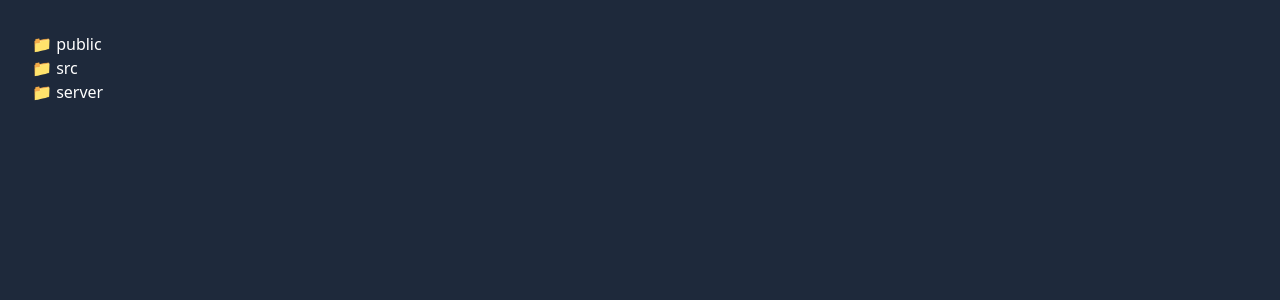
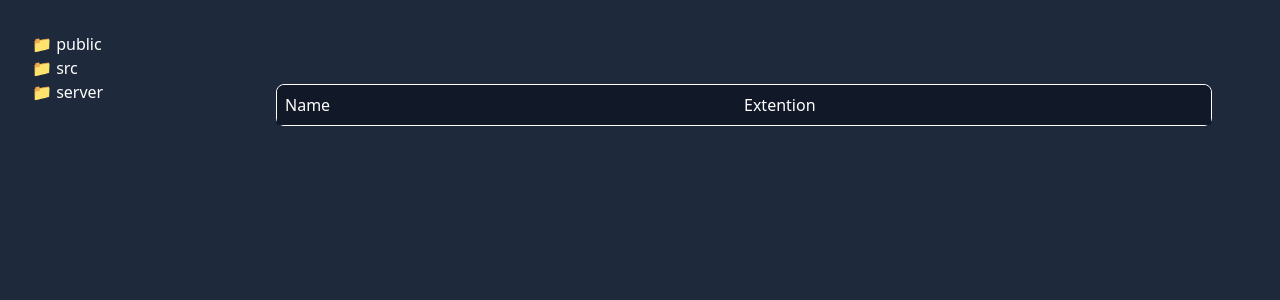
Before and after one commit to pricope-marius-andrei/FileBrowser, a React (Vite) app in the folder FileBrowser/: page / in a window 1280 px wide. Shown: the top 300 px of the page. Built offline with nearby package versions, Linux system fonts and the light colour scheme.

Commit message:
focus on the folder when click from the right side. it doesnt works when the folder is closed

```diff
--- a/FileBrowser/package.json
+++ b/FileBrowser/package.json
@@ -14,14 +14,17 @@
     "@heroicons/react": "^2.1.5",
     "@reduxjs/toolkit": "^2.2.7",
     "heroicons": "^2.1.5",
+    "json-edit-react": "^1.15.5",
     "react": "^18.3.1",
     "react-dom": "^18.3.1",
+    "react-json-editor-ajrm": "^2.5.14",
     "react-redux": "^9.1.2"
   },
   "devDependencies": {
     "@eslint/js": "^9.8.0",
     "@types/react": "^18.3.3",
     "@types/react-dom": "^18.3.0",
+    "@types/react-json-editor-ajrm": "^2.5.6",
     "@vitejs/plugin-react": "^4.3.1",
     "autoprefixer": "^10.4.20",
     "eslint": "^9.8.0",
--- a/FileBrowser/src/components/FileBrowser/TreeView/File/index.tsx
+++ b/FileBrowser/src/components/FileBrowser/TreeView/File/index.tsx
@@ -8,6 +8,7 @@ import { RootState } from "../../../../state/store";
 export const File = ({name, path}:any) => {
 
     const {setActivePath, setCurrentItem} = useContext(FileBrowserContext);
+
     const reduxFileBrowserData = useSelector((state:RootState) => state.fileBrowser);
 
     const localStorageFileBrowserData = localStorage.getItem("fileBrowserData");
--- a/FileBrowser/src/components/FileBrowser/TreeView/Folder/index.tsx
+++ b/FileBrowser/src/components/FileBrowser/TreeView/Folder/index.tsx
@@ -1,25 +1,39 @@
-import { Disclosure } from "@headlessui/react";
-import { useContext, useState } from "react";
+import { Disclosure, DisclosureButton, DisclosurePanel } from "@headlessui/react";
+import { useContext, useEffect, useRef, useState } from "react";
 import { File } from "../File";
 import { FileBrowserContext } from "../../../../contexts/fileBrowserContext";
 import { getActiveItem } from "../../../../utils/treeNavigation";
 import ActionsPopover from "../../../ActionsPopover";
+import { useSelector } from "react-redux";
+import { RootState } from "../../../../state/store";
 
-export const Folder = ({ name, path, items }: any) => {
-  const { setActivePath, setCurrentItem } = useContext(FileBrowserContext);
+export const Folder = ({name, path, items }: any) => {
+  const { setActivePath, setCurrentItem, currentItem, setCurrentItemRef } = useContext(FileBrowserContext);
+  const folderRef = useRef(null);
+  const reduxFileBrowserData = useSelector((state:RootState) => state.fileBrowser);
+
   const localStorageFileBrowserData = localStorage.getItem("fileBrowserData");
   const fileBrowserData = localStorageFileBrowserData
     ? JSON.parse(localStorageFileBrowserData)
-    : null;
+    : reduxFileBrowserData;
 
   const [showActionsPopover, setShowActionsPopover] = useState(false);
+
+
+  useEffect(() => {
+    if(name === currentItem.name && folderRef !== null)
+    {
+      setCurrentItemRef(folderRef);
+    }
+  }, [currentItem]);
 
   return (
     <Disclosure>
       {({ open }) => (
         <div className="relative">
-          <Disclosure.Button
+          <DisclosureButton
             className="flex items-center"
+            ref={folderRef}
             onClick={() => {
               setActivePath(path);
               setCurrentItem(getActiveItem(fileBrowserData, path));
@@ -28,13 +42,13 @@ export const Folder = ({ name, path, items }: any) => {
             onMouseLeave={() => setShowActionsPopover(false)}
           >
             {open ? "📂" : "📁"} {name}
-          </Disclosure.Button>
+          </DisclosureButton>
 
           {showActionsPopover && (
            <ActionsPopover setShowActionsPopover={setShowActionsPopover} path={path}/>
           )}
 
-          <Disclosure.Panel className="ml-4">
+          <DisclosurePanel className="ml-4">
             {items.map((element: any) => {
               return element.kind === "folder" ? (
                 <Folder
@@ -47,7 +61,7 @@ export const Folder = ({ name, path, items }: any) => {
                 <File key={element.path} name={element.name} path={element.path} />
               );
             })}
-          </Disclosure.Panel>
+          </DisclosurePanel>
         </div>
       )}
     </Disclosure>
--- a/FileBrowser/src/components/FileBrowser/TreeView/index.tsx
+++ b/FileBrowser/src/components/FileBrowser/TreeView/index.tsx
@@ -1,28 +1,27 @@
 import { Folder } from "./Folder"
 import { File } from "./File";
-import { useContext } from "react";
-import { FileBrowserContext } from "../../../contexts/fileBrowserContext";
-import { useDispatch, useSelector } from "react-redux";
+import { useSelector } from "react-redux";
 import { FileSystemItem } from "../../../types/FileBrowserTypes";
 import { RootState } from "../../../state/store";
 import data from "../../../data/data.json"
 
 export const TreeView = () => {
-    const dispatch = useDispatch();
     const fileBrowserData = useSelector((state:RootState) => state.fileBrowser);
-    const {activePath} = useContext(FileBrowserContext);
+
 
     if(localStorage.getItem("fileBrowserData") === null)
     {
         localStorage.setItem("fileBrowserData", JSON.stringify(data));
     }
-  return (
+    return (
         <div className="flex w-52 overflow-auto items-start flex-col p-8">
-            {
-                fileBrowserData.map((treeViewElement : FileSystemItem) =>
-                    treeViewElement.kind === "folder" ? <Folder path={treeViewElement.path} name={treeViewElement.name} items={treeViewElement.items}/> : <File path={treeViewElement.path} name={treeViewElement.name}/>
-                )
-            }
+        {
+            fileBrowserData.map((treeViewElement : FileSystemItem) =>
+                treeViewElement.kind === "folder" ?
+                <Folder key={treeViewElement.name} path={treeViewElement.path} name={treeViewElement.name} items={treeViewElement.items}/> :
+                <File  key={treeViewElement.name} path={treeViewElement.path} name={treeViewElement.name}/>
+            )
+        }
         </div>
   )
 }
--- /dev/null
+++ b/FileBrowser/src/components/FileBrowser/ViewItem/FolderHierarchyTable/index.tsx
@@ -0,0 +1,51 @@
+import { useContext, useEffect, useState } from 'react'
+import { FileSystemItem, FolderItem } from '../../../../types/FileBrowserTypes'
+import { FileBrowserContext } from '../../../../contexts/fileBrowserContext';
+
+interface FolderHierachyTableProps {
+    data: FolderItem[] | null;
+}
+
+export const FolderHierachyTable = ({data}:FolderHierachyTableProps) => {
+
+    const {setActivePath, setCurrentItem, currentItemRef} = useContext(FileBrowserContext);
+    const [clickedItem, setClickedItem] = useState(false);
+
+
+    const handleOpenItem = (item:FileSystemItem) => {
+        setActivePath(item.path);
+        setCurrentItem(item);
+        setClickedItem(true);
+    }
+
+
+    useEffect(() => {
+        if(clickedItem) {
+            currentItemRef?.current.click();
+            setClickedItem(false);
+        }
+    }, [currentItemRef]);
+
+  return (
+    <div className='flex flex-col grow rounded-lg border-white border-[1px]'>
+        <div className='grid grid-cols-2 rounded-t-lg p-2 bg-gray-900'>
+            <div>Name</div>
+            <div>Extention</div>
+        </div>
+        <div className='rounded-b-lg overflow-hidden'>
+        {
+            data?.map((item:any) =>
+                <div key={item.name}>
+                    <hr></hr>
+                    <div className='bg-gray-800 hover:bg-gray-700 grid grid-cols-2 p-4 cursor-pointer'>
+                        <div onClick={() => handleOpenItem(item)} className='hover:underline'>{item.name}</div>
+                        <div>{item.type}</div>
+                    </div>
+                </div>
+            )
+
+        }
+        </div>
+  </div>
+  )
+}
--- a/FileBrowser/src/components/FileBrowser/ViewItem/ViewPanel/index.tsx
+++ b/FileBrowser/src/components/FileBrowser/ViewItem/ViewPanel/index.tsx
@@ -1,14 +1,30 @@
 import { TabPanel } from '@headlessui/react'
-import { useContext } from 'react';
+import { useContext, useEffect } from 'react';
 import { FileBrowserContext } from '../../../../contexts/fileBrowserContext';
+import { FolderHierachyTable } from '../FolderHierarchyTable';
 
-export const ViewPanel = () => {
+interface ViewPanelProps {
+  kind: "file" | "folder";
+}
+
+export const ViewPanel = ({kind}:ViewPanelProps) => {
 
   const {currentItem} = useContext(FileBrowserContext);
 
+
   return (
-    <TabPanel className="m-10 p-2">
-        {currentItem?.content}
-    </TabPanel>
+      <TabPanel className="m-10 p-2">
+      {
+        kind === "file" ?
+        <div>
+          {currentItem?.content}
+        </div>
+        :
+        <FolderHierachyTable
+          data={currentItem?.items}
+        />
+      }
+      </TabPanel>
+
   )
 }
--- a/FileBrowser/src/components/FileBrowser/ViewItem/index.tsx
+++ b/FileBrowser/src/components/FileBrowser/ViewItem/index.tsx
@@ -1,12 +1,13 @@
-import { useContext, useEffect } from 'react'
+import { useContext } from 'react'
 import { FileBrowserContext } from '../../../contexts/fileBrowserContext'
-import { TabGroup, TabList, TabPanel, TabPanels } from '@headlessui/react';
+import { TabGroup, TabList, TabPanels } from '@headlessui/react';
 import { StylesTab } from './StyledTab';
 import { ViewPanel } from './ViewPanel';
 import { EditorPanel } from './EditorPanel';
 
 export const ViewItem = () => {
     const {activePath, currentItem} = useContext(FileBrowserContext);
+    const currentItemKind = currentItem?.kind;
 
   return (
     <div className='flex h-screen grow p-5'>
@@ -17,7 +18,7 @@ export const ViewItem = () => {
                   {activePath}
               </h1>
               {
-                currentItem.kind === "file" &&
+                currentItemKind === "file" &&
                 <TabList className="self-end bg-slate-600 rounded-xl">
                   <StylesTab>View</StylesTab>
                   <StylesTab>Editor</StylesTab>
@@ -25,10 +26,14 @@ export const ViewItem = () => {
               }
             </div>
             {
-              currentItem.kind === "file" &&
-              <TabPanels className="">
-                <ViewPanel/>
+              currentItemKind === "file" ?
+              <TabPanels>
+                <ViewPanel kind={currentItemKind}/>
                 <EditorPanel/>
+              </TabPanels>
+              :
+              <TabPanels>
+                <ViewPanel kind={currentItemKind}/>
               </TabPanels>
             }
           </TabGroup>
--- a/FileBrowser/src/components/FileBrowser/index.tsx
+++ b/FileBrowser/src/components/FileBrowser/index.tsx
@@ -1,16 +1,17 @@
 import { FileBrowserContext } from '../../contexts/fileBrowserContext'
 import { TreeView } from './TreeView'
-import { useState } from 'react'
+import { useRef, useState } from 'react'
 import { ViewItem } from './ViewItem'
 
 export const FileBrowser = () => {
     const [activePath, setActivePath] = useState("");
     const [currentItem, setCurrentItem] = useState({});
+    const [currentItemRef,setCurrentItemRef] = useState(null);
 
   return (
     <>
         <div className='flex bg-slate-800 font-normal text-white'>
-            <FileBrowserContext.Provider value={{activePath, setActivePath, currentItem, setCurrentItem}}>
+            <FileBrowserContext.Provider value={{activePath, setActivePath, currentItem, setCurrentItem, currentItemRef,setCurrentItemRef}}>
                 <TreeView/>
                 <ViewItem/>
             </FileBrowserContext.Provider>
--- a/FileBrowser/src/data/data.json
+++ b/FileBrowser/src/data/data.json
@@ -4,7 +4,10 @@
         "name" : "public",
         "items": [
             {"name":"payload",  "path":"src/data/public/payload", "kind":"file", "type": "JSON"},
-            {"name":"folder1", "path": "src/data/public/folder1", "items": [{"name":"payload2",  "path":"src/data/public/folder1/payload2", "kind":"file", "type": "JSON"}], "kind":"folder"},
+            {"name":"folder1", "path": "src/data/public/folder1", "items": [
+                {"name":"payload2",  "path":"src/data/public/folder1/payload2", "kind":"file", "type": "JSON"},
+                {"name":"folder3", "path": "src/data/public/folder1/folder3", "items": [{"name":"payload3",  "path":"src/data/public/folder1/folder3/payload3", "kind":"file", "type": "JSON"}], "kind":"folder"}
+            ], "kind":"folder"},
             {"name":"poezii", "path": "src/data/public/poezii", "kind":"file", "type": "TXT", "content": "some poezie : Lorem ipsum dolor sit amet, consectetur adipiscing elit" }
         ],
         "path": "src/data/public",
```
Also changed, not shown: FileBrowser/src/components/FileBrowser/TreeView/File/NewFileModal.tsx (+9 -9 lines), FileBrowser/src/components/FileBrowser/ViewItem/EditorPanel/index.tsx (+25 -7 lines), 1 other file (tests, documents, lock files or other folders).
